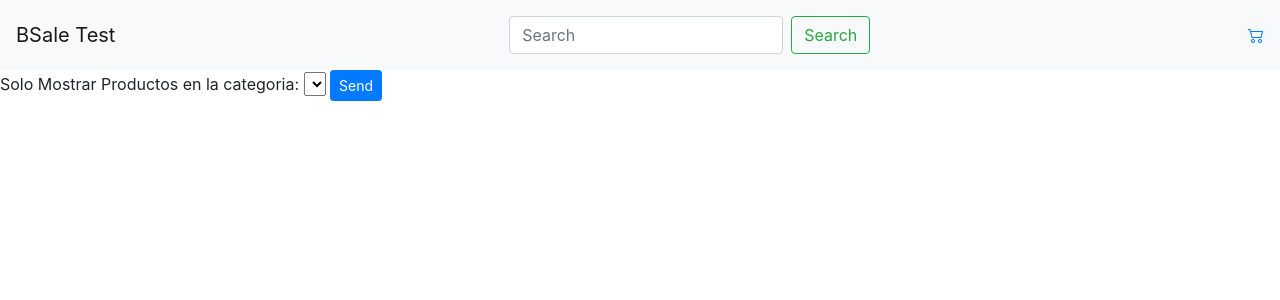
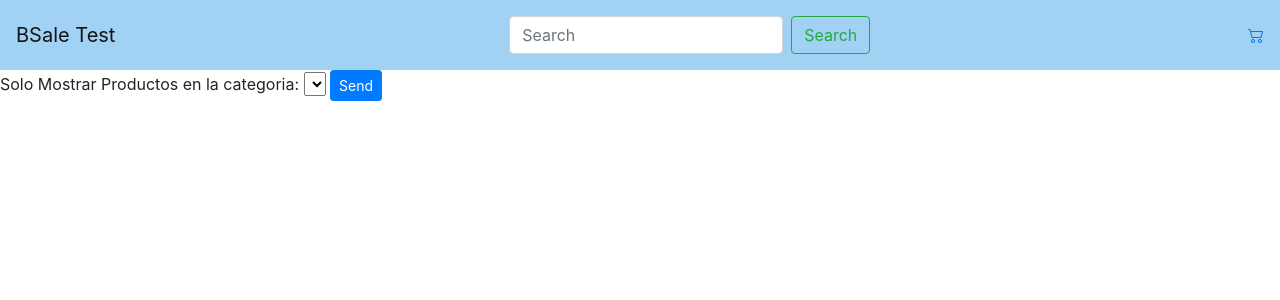
Before and after one commit to Joseda-hg/bsalefrontend, a PHP site: page / in a window 1280 px wide. Shown: the top 300 px of the page. Run offline with PHP 8.4, Linux system fonts and the light colour scheme; lists and menus that the app fills with data are empty; some libraries are stand-ins or nearby versions.

Commit message:
Experience Touches

```diff
--- a/index.css
+++ b/index.css
@@ -1,9 +1,17 @@
 #card-container {
     display: grid;
-    grid-template-columns: repeat(5, 1fr);
+    grid-template-columns: repeat(4, 1fr);
     grid-gap: 10px;
+    padding-left:10% ;
+    padding-right:15% ;
+  }
 
-  }
+
+.card-img-top {
+    width: 100%;
+    height: 20vw;
+    object-fit: cover;
+}
 
 #tester {
     display: grid;
--- a/index.html
+++ b/index.html
@@ -10,7 +10,7 @@
     <link rel="stylesheet" href="index.css">
 <body>
 
-<nav class="navbar navbar-expand-lg navbar-light bg-light">
+<nav  class="navbar navbar-expand-lg navbar-light " style="background-color: #a1d1f3;">
   <a class="navbar-brand" href="./index.html">BSale Test</a>
   <form class="form-inline my-2 ml-auto flex-lg-wrap flex-grow-1" onSubmit="Search();return false" id="SearchForm">
     <input id="search-box" class="form-control mr-sm-2 " type="search" placeholder="Search" aria-label="Search">
```
